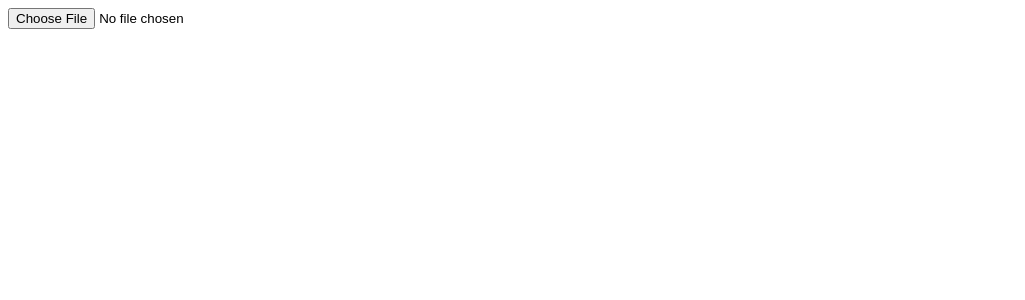
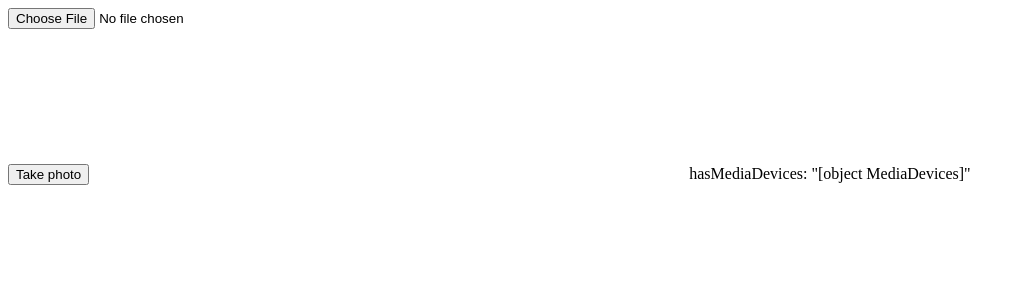
Before and after one commit to zl86473977/vue3Study, a Vue app: page / in a window 1280 px wide. Shown: the top 300 px of the page, without its empty margins (0-1025 px from the left). Built offline with nearby package versions, Linux system fonts and the light colour scheme; no server answers.

Commit message:
补上因为升级vue版本而丢失的vite配置base: 'vue3Study'

```diff
--- a/src/App.vue
+++ b/src/App.vue
@@ -117,7 +117,7 @@ provide(provideKey, 'bbc')
   <!-- <I18n /> -->
 
   <UploadFile />
-  <!-- <UploadFile2 /> -->
+  <UploadFile2 />
 </template>
 
 <style scoped>
--- a/vite.config.js
+++ b/vite.config.js
@@ -8,6 +8,7 @@ export default defineConfig({
   plugins: [
     vue(),
   ],
+  base: 'vue3Study',
   resolve: {
     alias: {
       '@': fileURLToPath(new URL('./src', import.meta.url))
```
